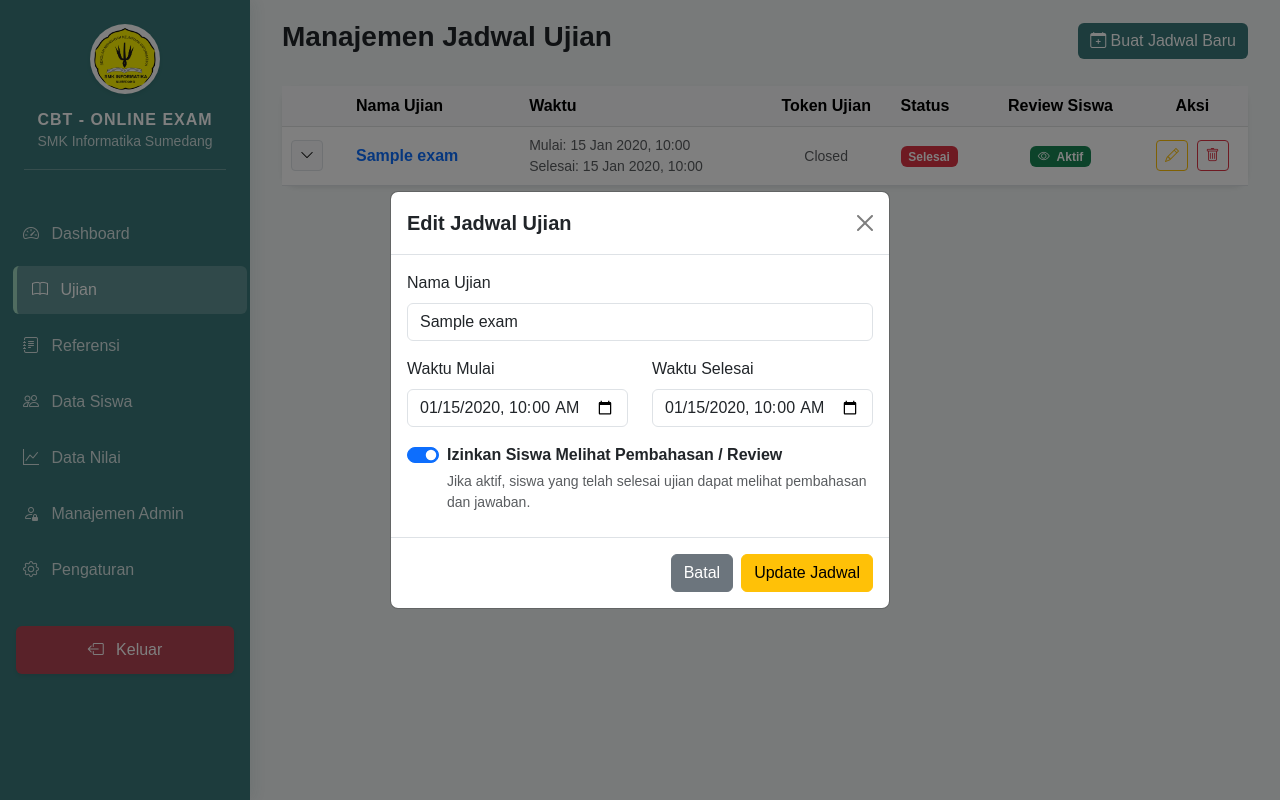
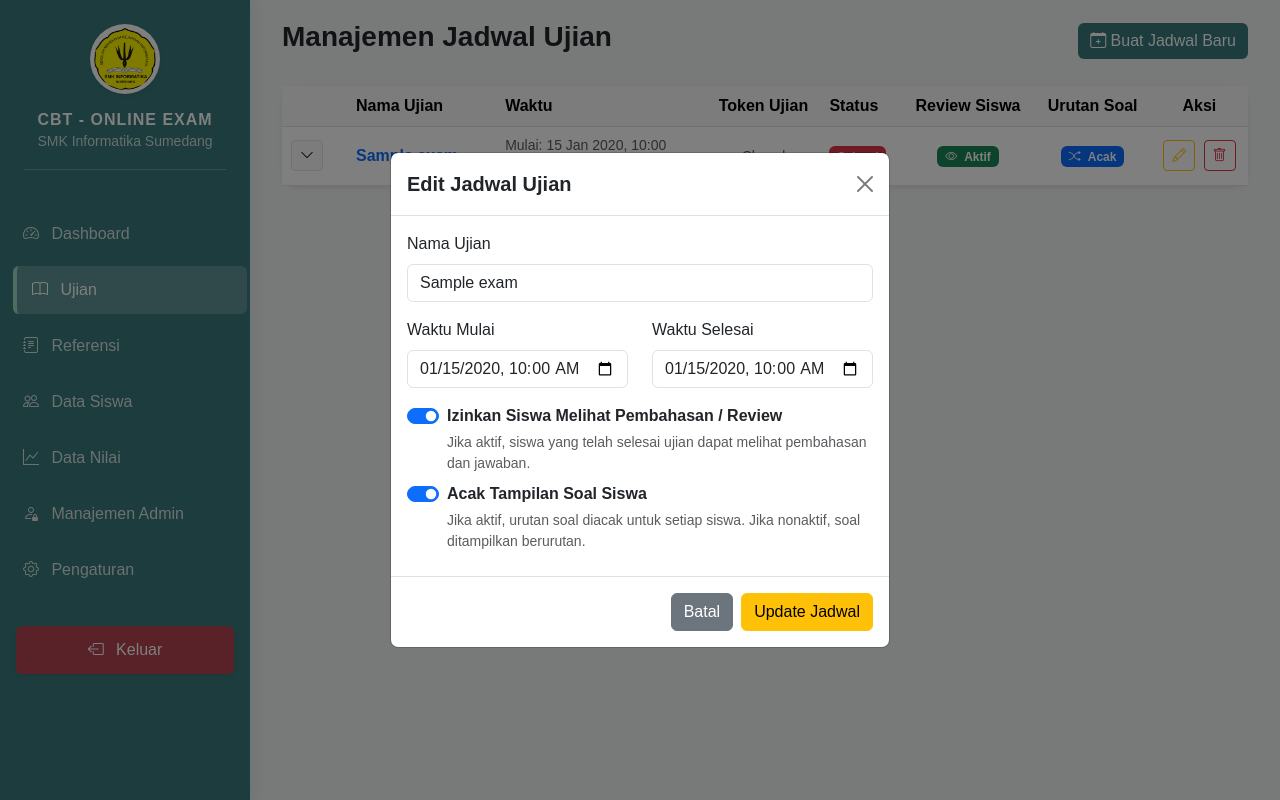
Before and after one commit to sebuahsemangat/cbt-ifsu, a PHP site: page /admin/dashboard.php?page=exams in a window 1280 px wide, after a click that opens the changed part. Run offline with PHP 8.4, Linux system fonts and the light colour scheme; a user stored in the database is signed in; data comes from the database, SQL or seed files in the repository; tables that the repository leaves empty hold one stand-in row (values such as "Sample post"); some libraries are stand-ins or nearby versions.

Commit message:
Setting randomize questions

```diff
--- a/admin/modules/exams/index.php
+++ b/admin/modules/exams/index.php
@@ -38,6 +38,7 @@ $exams = $stmt->fetchAll();
                         <th class="text-center">Token Ujian</th>
                         <th>Status</th>
                         <th class="text-center">Review Siswa</th>
+                        <th class="text-center">Urutan Soal</th>
                         <th class="text-center">Aksi</th>
                     </tr>
                 </thead>
@@ -99,6 +100,23 @@ $exams = $stmt->fetchAll();
                             <?php endif; ?>
                         </td>
                         <td class="text-center">
+                            <?php if (!isset($e['randomize_questions']) || $e['randomize_questions'] == 1): ?>
+                                <a href="modules/exams/process.php?action=toggle_random&id=<?= $e['id'] ?>"
+                                   class="badge bg-primary text-decoration-none"
+                                   title="Klik untuk ubah ke Berurutan"
+                                   onclick="return confirm('Ubah tampilan soal menjadi Berurutan?')">
+                                    <i class="bi bi-shuffle me-1"></i> Acak
+                                </a>
+                            <?php else: ?>
+                                <a href="modules/exams/process.php?action=toggle_random&id=<?= $e['id'] ?>"
+                                   class="badge bg-secondary text-decoration-none"
+                                   title="Klik untuk ubah ke Acak"
+                                   onclick="return confirm('Ubah tampilan soal menjadi Acak?')">
+                                    <i class="bi bi-sort-numeric-down me-1"></i> Berurutan
+                                </a>
+                            <?php endif; ?>
+                        </td>
+                        <td class="text-center">
                             <button class="btn btn-sm btn-outline-warning me-1" data-bs-toggle="modal" data-bs-target="#editExamModal<?= $e['id'] ?>">
                                 <i class="bi bi-pencil"></i>
                             </button>
@@ -111,7 +129,7 @@ $exams = $stmt->fetchAll();
                     </tr>
 
                     <tr class="collapse" id="subject-<?= $e['id'] ?>">
-                        <td colspan="7" class="bg-light p-4">
+                        <td colspan="8" class="bg-light p-4">
                             <div class="d-flex justify-content-between align-items-center mb-3">
                                 <h6 class="fw-bold mb-0"><i class="bi bi-book me-2"></i>Daftar Mata Pelajaran</h6>
                                 <button class="btn btn-sm btn-success" data-bs-toggle="modal" data-bs-target="#addSubjectModal<?= $e['id'] ?>">
@@ -292,6 +310,11 @@ $exams = $stmt->fetchAll();
                                             <label class="form-check-label fw-semibold" for="editAllowReview<?= $e['id'] ?>">Izinkan Siswa Melihat Pembahasan / Review</label>
                                             <div class="form-text">Jika aktif, siswa yang telah selesai ujian dapat melihat pembahasan dan jawaban.</div>
                                         </div>
+                                        <div class="form-check form-switch mb-2">
+                                            <input class="form-check-input" type="checkbox" name="randomize_questions" id="editRandomizeQuestions<?= $e['id'] ?>" value="1" <?= (!isset($e['randomize_questions']) || $e['randomize_questions'] == 1) ? 'checked' : '' ?>>
+                                            <label class="form-check-label fw-semibold" for="editRandomizeQuestions<?= $e['id'] ?>">Acak Tampilan Soal Siswa</label>
+                                            <div class="form-text">Jika aktif, urutan soal diacak untuk setiap siswa. Jika nonaktif, soal ditampilkan berurutan.</div>
+                                        </div>
                                     </div>
                                     <div class="modal-footer">
                                         <button type="button" class="btn btn-secondary" data-bs-dismiss="modal">Batal</button>
@@ -304,7 +327,7 @@ $exams = $stmt->fetchAll();
                     <?php endforeach; ?>
 
                     <?php if (empty($exams)): ?>
-                        <tr><td colspan="7" class="text-center p-4 text-muted">Belum ada jadwal ujian.</td></tr>
+                        <tr><td colspan="8" class="text-center p-4 text-muted">Belum ada jadwal ujian.</td></tr>
                     <?php endif; ?>
                 </tbody>
             </table>
@@ -339,6 +362,11 @@ $exams = $stmt->fetchAll();
                         <input class="form-check-input" type="checkbox" name="allow_review" id="addAllowReview" value="1">
                         <label class="form-check-label fw-semibold" for="addAllowReview">Izinkan Siswa Melihat Pembahasan / Review (Default: Nonaktif)</label>
                         <div class="form-text">Jika tidak dicentang, siswa tidak dapat membuka halaman pembahasan setelah ujian selesai.</div>
+                    </div>
+                    <div class="form-check form-switch mb-2">
+                        <input class="form-check-input" type="checkbox" name="randomize_questions" id="addRandomizeQuestions" value="1" checked>
+                        <label class="form-check-label fw-semibold" for="addRandomizeQuestions">Acak Tampilan Soal Siswa (Default: Acak)</label>
+                        <div class="form-text">Jika aktif, urutan soal diacak untuk setiap siswa. Jika nonaktif, soal ditampilkan berurutan.</div>
                     </div>
                 </div>
                 <div class="modal-footer">
--- a/cbtifsu.sql
+++ b/cbtifsu.sql
@@ -55,6 +55,7 @@ CREATE TABLE `exams` (
   `end_date` datetime NOT NULL,
   `is_active` tinyint(1) DEFAULT '1',
   `allow_review` tinyint(1) DEFAULT '0',
+  `randomize_questions` tinyint(1) DEFAULT '1',
   `created_at` timestamp NULL DEFAULT CURRENT_TIMESTAMP
 ) ENGINE=InnoDB DEFAULT CHARSET=utf8mb4 COLLATE=utf8mb4_0900_ai_ci;
 
@@ -72,6 +73,7 @@ CREATE TABLE `exam_sessions` (
   `start_time` datetime NOT NULL,
   `end_time` datetime NOT NULL,
   `score` decimal(10,2) DEFAULT '0.00',
+  `question_order` text DEFAULT NULL,
   `status` enum('ongoing','finished') DEFAULT 'ongoing'
 ) ENGINE=InnoDB DEFAULT CHARSET=utf8mb4 COLLATE=utf8mb4_0900_ai_ci;
 
--- /dev/null
+++ b/migrations/add_randomize_questions_to_exams.sql
@@ -0,0 +1,5 @@
+-- Migration: Tambah kolom randomize_questions pada tabel exams dan question_order pada tabel exam_sessions
+-- Default randomize_questions = 1 (Random/Acak)
+
+ALTER TABLE `exams` ADD COLUMN `randomize_questions` TINYINT(1) DEFAULT 1 AFTER `allow_review`;
+ALTER TABLE `exam_sessions` ADD COLUMN `question_order` TEXT NULL AFTER `score`;
```
Also changed, not shown: admin/modules/exams/process.php (+14 -4 lines), student/review_exam.php (+14 -1 lines), student/take_exam.php (+46 -8 lines).
